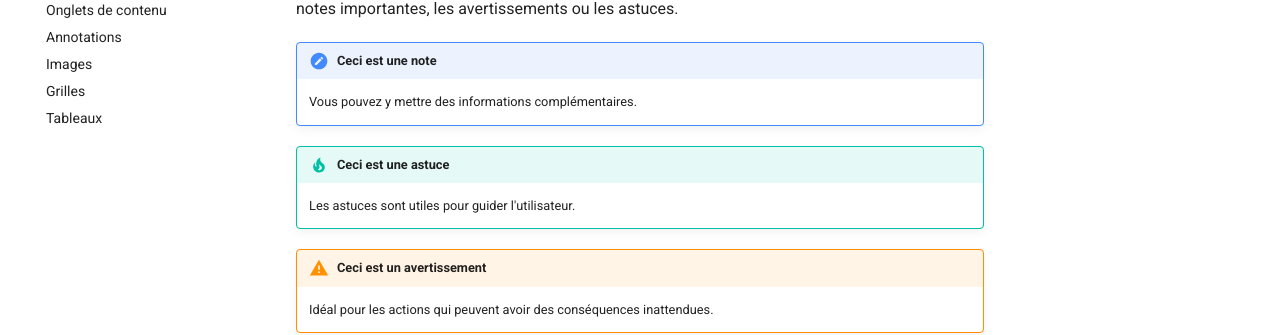
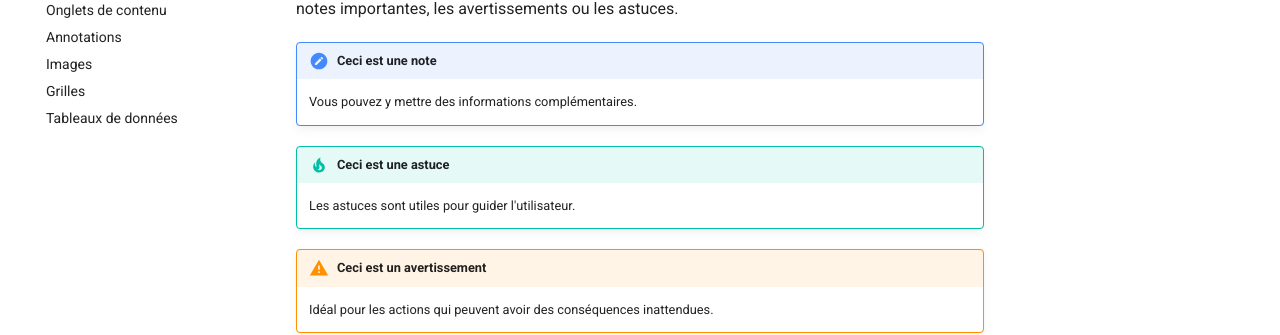
Before and after one commit to Elishaya13/mon-projet-demo-mkdocss, an MkDocs documentation site: the page built from docs/fonctionnalités/admonitions.md, in a window 1280 px wide. Shown: the part 257-592 px from the top of the page. Built offline with MkDocs 1.6.1 and Material for MkDocs 9.7.7, drawn with Linux system fonts in a browser that asks for light colours; comment, search, counter and statistics services are not loaded; the version menu is left out.

Commit message:
Update mkdocs.yml

```diff
--- a/mkdocs.yml
+++ b/mkdocs.yml
@@ -69,4 +69,4 @@ nav:
     - 'Annotations': fonctionnalités/annotations.md
     - 'Images': fonctionnalités/images.md
     - 'Grilles': fonctionnalités/grilles.md
-    - 'Tableaux': fonctionnalités/tableaux.md
+    - 'Tableaux de données': fonctionnalités/tableaux.md
```
